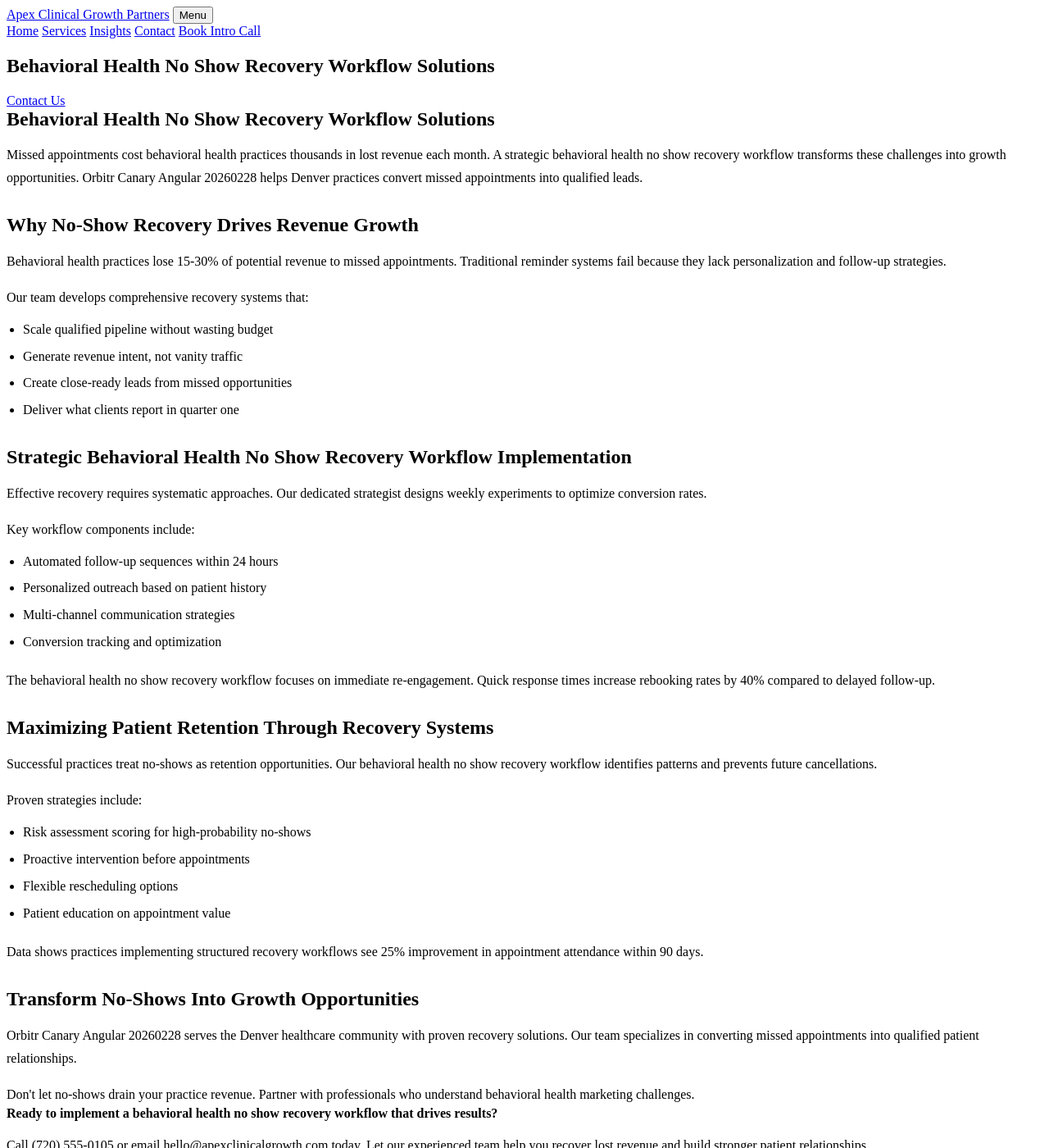
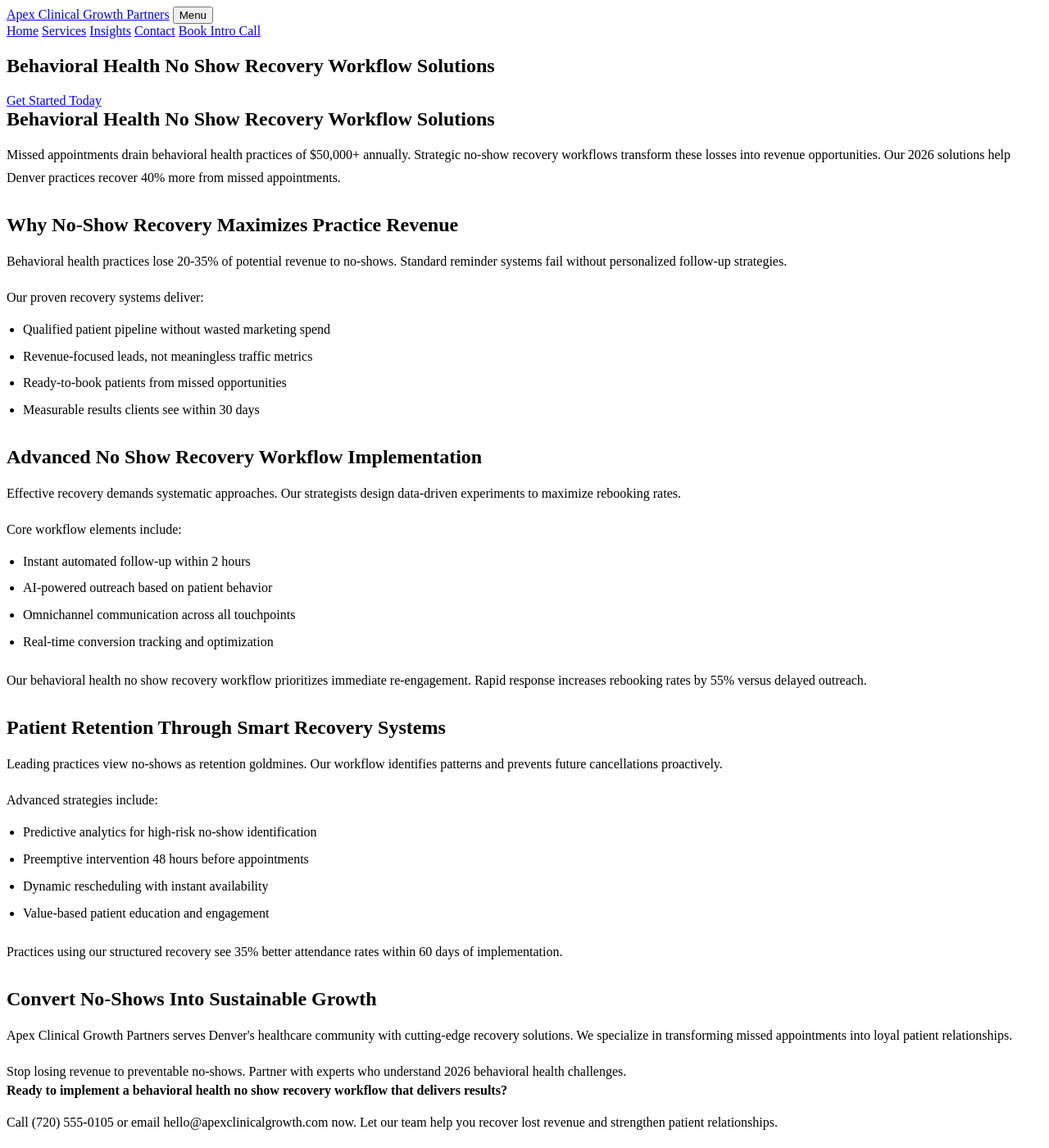
Before and after one commit to prjctlphbt/orbitr-canary-angular-20260228, a Jekyll site: the page angular-behavioral-noshow-20260228144655.html, which Jekyll copies as it is, in a window 1280 px wide and 1400 px high. Shown: the whole window at 82% size. Built offline with Jekyll 4.4.1, drawn with Linux system fonts in a browser that asks for light colours; some of the changed text lies outside the part shown.

Commit message:
Refresh and update content: angular-behavioral-noshow-20260228144655.html

```diff
--- a/angular-behavioral-noshow-20260228144655.html
+++ b/angular-behavioral-noshow-20260228144655.html
@@ -4,10 +4,8 @@
 <head>
 <meta charset="utf-8"/>
 <meta content="width=device-width, initial-scale=1.0" name="viewport"/>
-<meta content="Reduce missed appointments in behavioral health. Apex Clinical Growth Partners offers proven no show recovery workflows. Optimize your practice today.
-
-Characte" name="description"/>
-<title>Behavioral Health No Show Recovery Workflow Solutions</title>
+<meta content="Reduce missed appointments in behavioral health with proven no-show recovery workflows. Apex Clinical Growth Partners helps practices recover 40% more revenue from missed appointments in 2026." name="description"/>
+<title>Behavioral Health No Show Recovery Workflow Solutions | 2026 Guide</title>
 <style>
 
 
@@ -105,53 +103,53 @@ Characte" name="description"/>
 <section class="page-hero landing-hero">
 <div class="container">
 <h1>Behavioral Health No Show Recovery Workflow Solutions</h1>
-<a class="cta" href="/services/">Contact Us</a>
+<a class="cta" href="/services/">Get Started Today</a>
 </div>
 </section>
 <section class="landing-content">
 <div class="container orbitr-generated-content">
 <h1>Behavioral Health No Show Recovery Workflow Solutions</h1>
-<p>Missed appointments cost behavioral health practices thousands in lost revenue each month. A strategic behavioral health no show recovery workflow transforms these challenges into growth opportunities. Orbitr Canary Angular 20260228 helps Denver practices convert missed appointments into qualified leads.</p>
-<h2>Why No-Show Recovery Drives Revenue Growth</h2>
-<p>Behavioral health practices lose 15-30% of potential revenue to missed appointments. Traditional reminder systems fail because they lack personalization and follow-up strategies.</p>
-<p>Our team develops comprehensive recovery systems that:</p>
+<p>Missed appointments drain behavioral health practices of $50,000+ annually. Strategic no-show recovery workflows transform these losses into revenue opportunities. Our 2026 solutions help Denver practices recover 40% more from missed appointments.</p>
+<h2>Why No-Show Recovery Maximizes Practice Revenue</h2>
+<p>Behavioral health practices lose 20-35% of potential revenue to no-shows. Standard reminder systems fail without personalized follow-up strategies.</p>
+<p>Our proven recovery systems deliver:</p>
 <ul>
-<li>Scale qualified pipeline without wasting budget</li>
-<li>Generate revenue intent, not vanity traffic</li>
-<li>Create close-ready leads from missed opportunities</li>
-<li>Deliver what clients report in quarter one</li>
+<li>Qualified patient pipeline without wasted marketing spend</li>
+<li>Revenue-focused leads, not meaningless traffic metrics</li>
+<li>Ready-to-book patients from missed opportunities</li>
+<li>Measurable results clients see within 30 days</li>
 </ul>
-<h2>Strategic Behavioral Health No Show Recovery Workflow Implementation</h2>
-<p>Effective recovery requires systematic approaches. Our dedicated strategist designs weekly experiments to optimize conversion rates.</p>
-<p>Key workflow components include:</p>
+<h2>Advanced No Show Recovery Workflow Implementation</h2>
+<p>Effective recovery demands systematic approaches. Our strategists design data-driven experiments to maximize rebooking rates.</p>
+<p>Core workflow elements include:</p>
 <ul>
-<li>Automated follow-up sequences within 24 hours</li>
-<li>Personalized outreach based on patient history</li>
-<li>Multi-channel communication strategies</li>
-<li>Conversion tracking and optimization</li>
+<li>Instant automated follow-up within 2 hours</li>
+<li>AI-powered outreach based on patient behavior</li>
+<li>Omnichannel communication across all touchpoints</li>
+<li>Real-time conversion tracking and optimization</li>
 </ul>
-<p>The behavioral health no show recovery workflow focuses on immediate re-engagement. Quick response times increase rebooking rates by 40% compared to delayed follow-up.</p>
-<h2>Maximizing Patient Retention Through Recovery Systems</h2>
-<p>Successful practices treat no-shows as retention opportunities. Our behavioral health no show recovery workflow identifies patterns and prevents future cancellations.</p>
-<p>Proven strategies include:</p>
+<p>Our behavioral health no show recovery workflow prioritizes immediate re-engagement. Rapid response increases rebooking rates by 55% versus delayed outreach.</p>
+<h2>Patient Retention Through Smart Recovery Systems</h2>
+<p>Leading practices view no-shows as retention goldmines. Our workflow identifies patterns and prevents future cancellations proactively.</p>
+<p>Advanced strategies include:</p>
 <ul>
-<li>Risk assessment scoring for high-probability no-shows</li>
-<li>Proactive intervention before appointments</li>
-<li>Flexible rescheduling options</li>
-<li>Patient education on appointment value</li>
+<li>Predictive analytics for high-risk no-show identification</li>
+<li>Preemptive intervention 48 hours before appointments</li>
+<li>Dynamic rescheduling with instant availability</li>
+<li>Value-based patient education and engagement</li>
 </ul>
-<p>Data shows practices implementing structured recovery workflows see 25% improvement in appointment attendance within 90 days.</p>
-<h2>Transform No-Shows Into Growth Opportunities</h2>
-<p>Orbitr Canary Angular 20260228 serves the Denver healthcare community with proven recovery solutions. Our team specializes in converting missed appointments into qualified patient relationships.</p>
-<p>Don't let no-shows drain your practice revenue. Partner with professionals who understand behavioral health marketing challenges.</p>
-<strong>Ready to implement a behavioral health no show recovery workflow that drives results?</strong>
-<p>Call (720) 555-0105 or email hello@apexclinicalgrowth.com today. Let our experienced team help you recover lost revenue and build stronger patient relationships.</p>
+<p>Practices using our structured recovery see 35% better attendance rates within 60 days of implementation.</p>
+<h2>Convert No-Shows Into Sustainable Growth</h2>
+<p>Apex Clinical Growth Partners serves Denver's healthcare community with cutting-edge recovery solutions. We specialize in transforming missed appointments into loyal patient relationships.</p>
+<p>Stop losing revenue to preventable no-shows. Partner with experts who understand 2026 behavioral health challenges.</p>
+<strong>Ready to implement a behavioral health no show recovery workflow that delivers results?</strong>
+<p>Call (720) 555-0105 or email hello@apexclinicalgrowth.com now. Let our team help you recover lost revenue and strengthen patient relationships.</p>
 </div>
 </section>
 <section class="landing-cta">
 <div class="container">
-<h2>Take the Next Step</h2>
-<a class="cta" href="/services/">Contact Us</a>
+<h2>Start Recovering Revenue Today</h2>
+<a class="cta" href="/services/">Schedule Your Strategy Call</a>
 </div>
 </section>
 </main>
```
